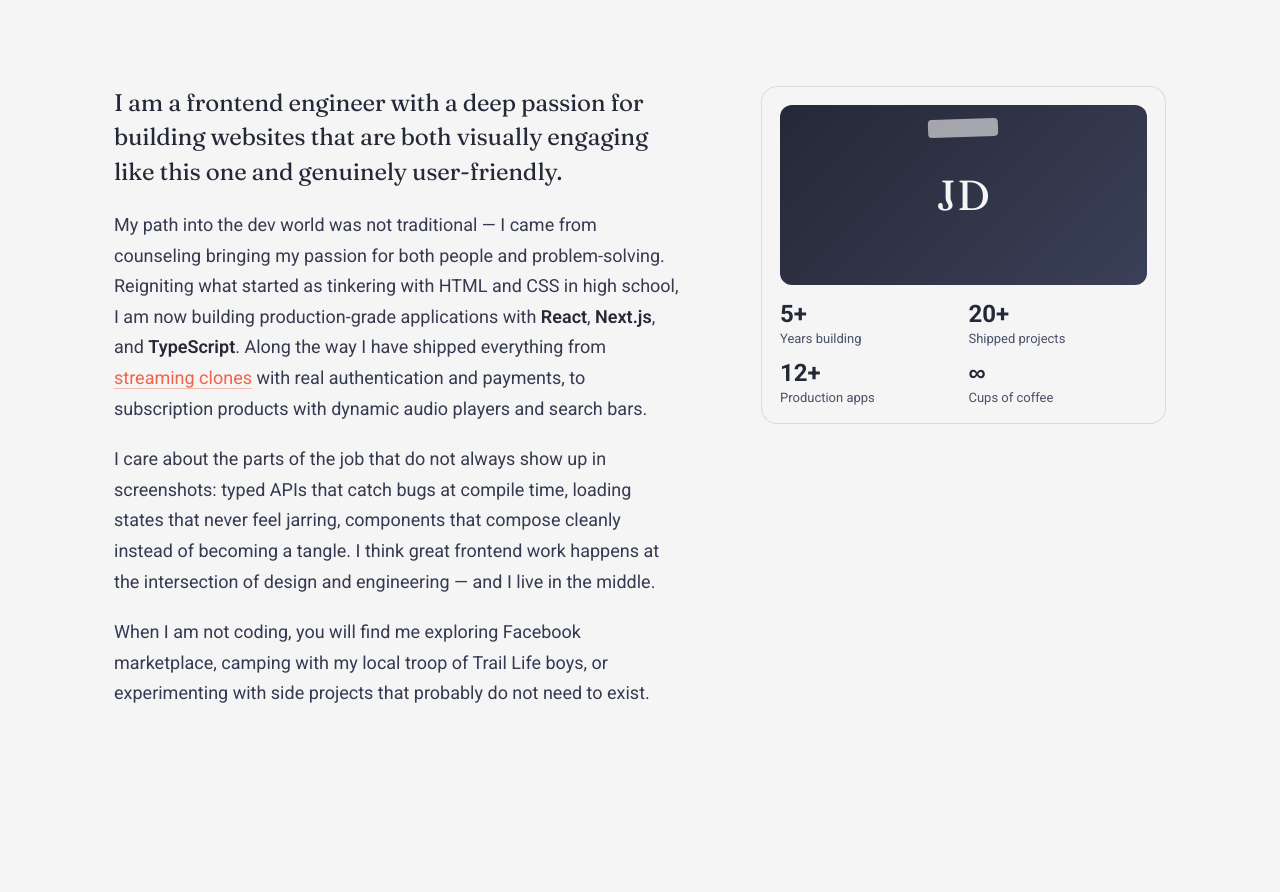
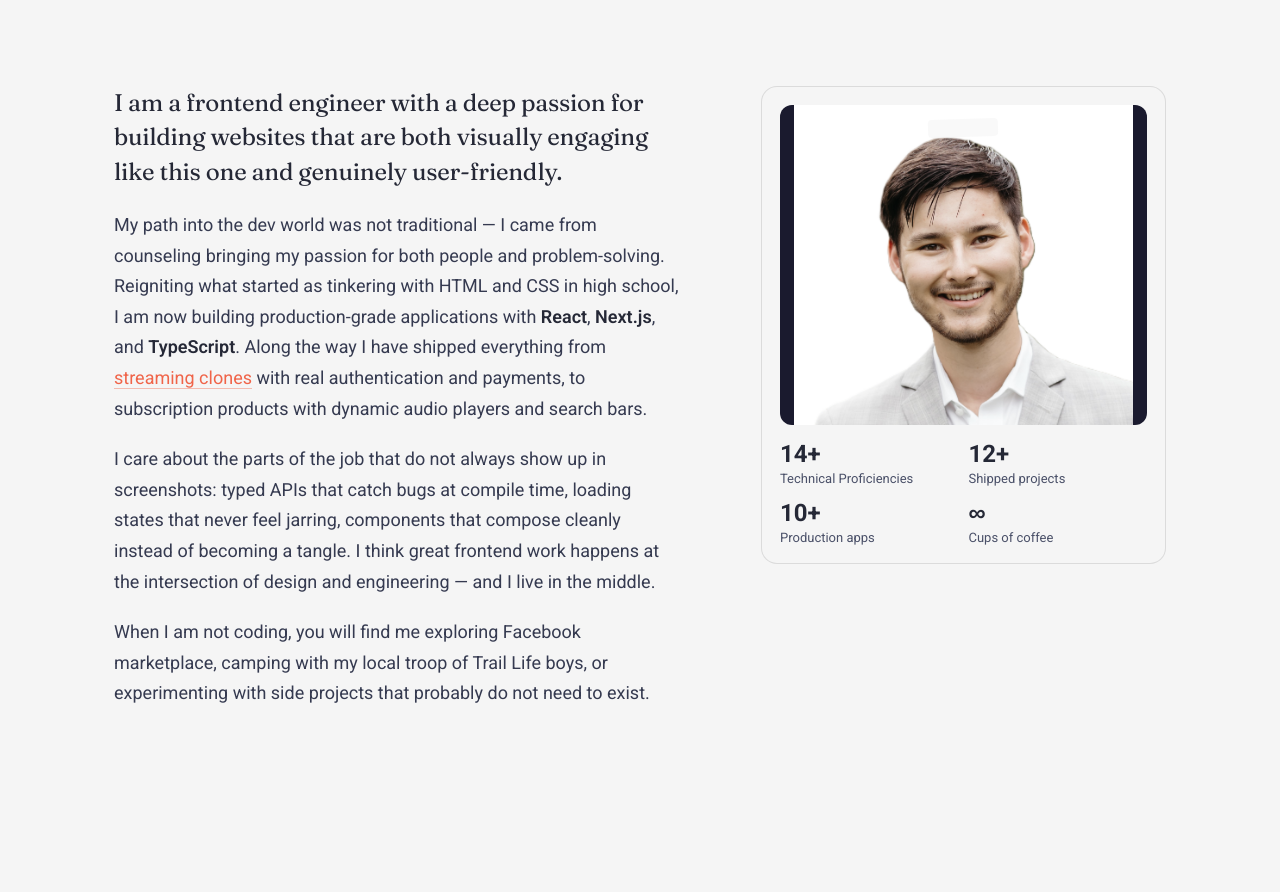
Before and after one commit to jeddelich/next-portfolio, a Next.js app: page / in a window 1280 px wide. Shown: the part 1039-1931 px from the top of the page. Built offline with nearby package versions, Linux system fonts and the light colour scheme.

Commit message:
feat: add profile card side (right) of about section

```diff
--- a/components/about/about.module.css
+++ b/components/about/about.module.css
@@ -54,11 +54,9 @@
 }
 
 .aboutCardImg {
-  height: 180px;
+  height: 320px;
   border-radius: 12px;
-  background: linear-gradient(135deg, #252836 0%, #3a4058 100%);
-  display: grid;
-  place-items: center;
+  background: #1a1a2e;
   position: relative;
   overflow: hidden;
   margin-bottom: 16px;
--- a/components/about/about.tsx
+++ b/components/about/about.tsx
@@ -1,3 +1,4 @@
+import Image from "next/image";
 import SectionHeader from "@/components/ui/SectionHeader";
 import Marquee from "@/components/ui/Marquee";
 import styles from "./about.module.css";
@@ -45,23 +46,31 @@ function About() {
             </div>
             <aside className={styles.aboutCard}>
               <div className={styles.aboutCardImg}>
-                <span
+                   <span
                   className={styles.aboutCardImgTape}
                   aria-hidden="true"
+                  style={{ zIndex: 100 }}
                 ></span>
-                <span className={styles.aboutCardImgGlyph}>JD</span>
+                <Image
+                  src="/about-me-selfie.png"
+                  alt="Jed Delich"
+                  fill
+                  style={{ objectFit: "contain", objectPosition: "center", filter: "grayscale(25%)" }}
+                  sizes="(max-width: 900px) 100vw, 380px"
+                  priority
+                />
               </div>
               <div className={styles.aboutCardStats}>
                 <div>
-                  <div className={styles.statNum}>5+</div>
-                  <div className={styles.statLabel}>Years building</div>
+                  <div className={styles.statNum}>14+</div>
+                  <div className={styles.statLabel}>Technical Proficiencies</div>
                 </div>
                 <div>
-                  <div className={styles.statNum}>20+</div>
+                  <div className={styles.statNum}>12+</div>
                   <div className={styles.statLabel}>Shipped projects</div>
                 </div>
                 <div>
-                  <div className={styles.statNum}>12+</div>
+                  <div className={styles.statNum}>10+</div>
                   <div className={styles.statLabel}>Production apps</div>
                 </div>
                 <div>
```
Also changed, not shown: public/about-me-selfie.png (added).
